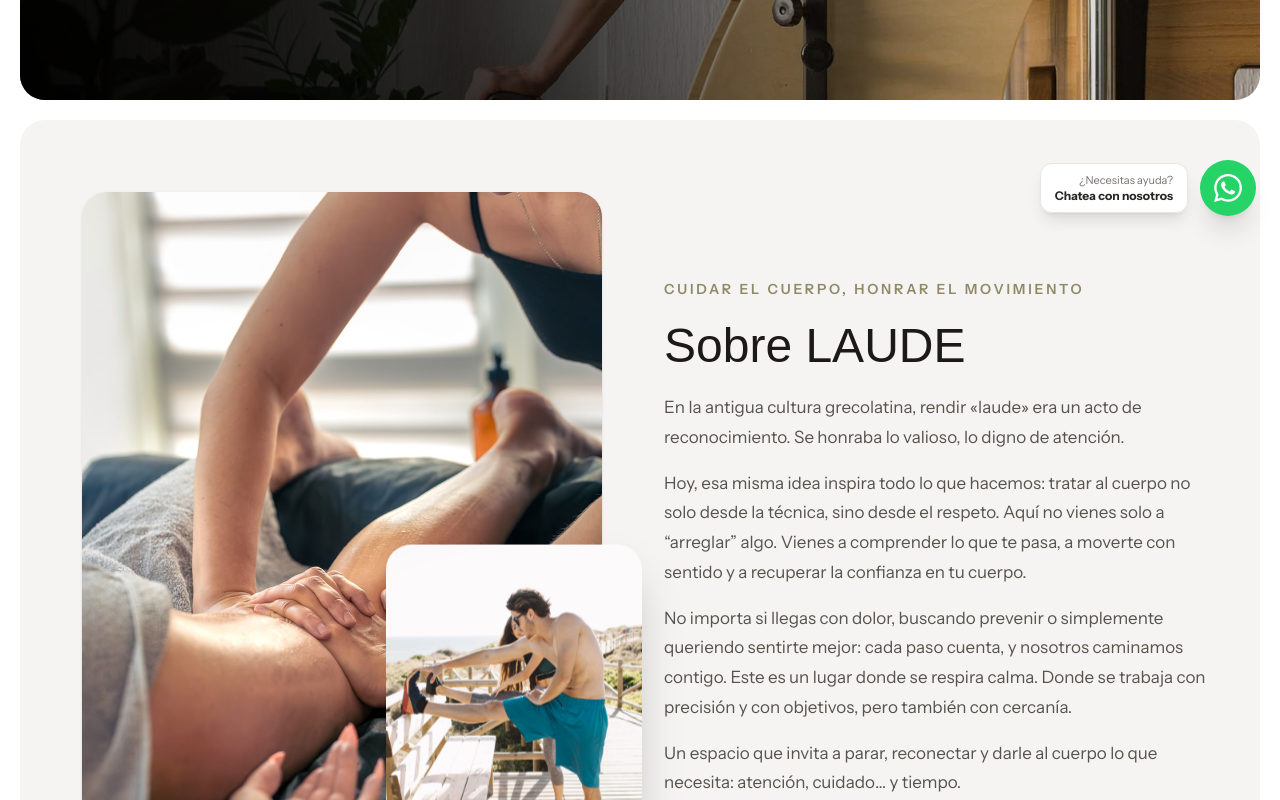
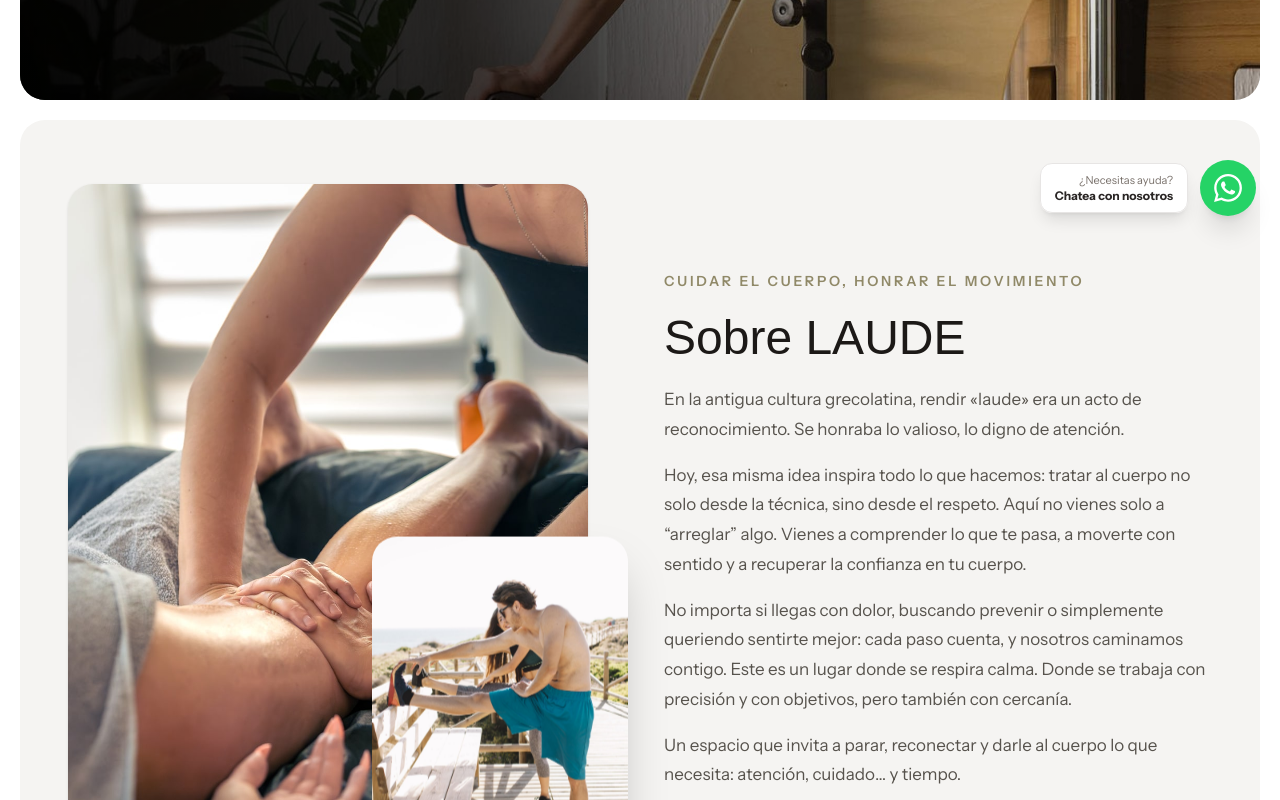
Before and after one commit to AlvaroDesigns/laude, a Next.js app: page /nosotros in a window 1280 px wide. Shown: the part 560-1360 px from the top of the page. Built offline with nearby package versions, Linux system fonts and the light colour scheme; a web font is replaced by a local one.

Commit message:
style(nosotros): align large photo horizontally flush with the header logo

```diff
--- a/src/app/nosotros/page.tsx
+++ b/src/app/nosotros/page.tsx
@@ -52,10 +52,10 @@ export default function NosotrosPage() {
 
       <ScrollReveal>
       {/* 2. SOBRE LAUDE SECTION (Collage on left, copy on right) */}
-      <section className="mx-4 sm:mx-5 bg-[#f5f4f2] rounded-[25px] p-6 sm:p-10 lg:p-12 overflow-hidden">
+      <section className="mx-4 sm:mx-5 bg-[#f5f4f2] rounded-[25px] px-5 sm:px-8 lg:px-12 py-8 sm:py-12 lg:py-14 overflow-hidden">
         <div className="grid grid-cols-1 md:grid-cols-12 gap-8 lg:gap-12 items-center">
           {/* Left: Dual Image Collage */}
-          <div className="md:col-span-6 flex justify-center items-center">
+          <div className="md:col-span-6 flex justify-start items-center">
             <NosotrosCollage />
           </div>
 
--- a/src/components/nosotros/NosotrosCollage.tsx
+++ b/src/components/nosotros/NosotrosCollage.tsx
@@ -41,9 +41,9 @@ export function NosotrosCollage() {
   }, []);
 
   return (
-    <div ref={containerRef} className="relative flex justify-center items-center w-full py-4 sm:py-6">
+    <div ref={containerRef} className="relative flex justify-start items-center w-full py-2">
       {/* Sizing wrapper: centered and generous in scale */}
-      <div className="relative w-full max-w-[480px] lg:max-w-[520px]">
+      <div className="relative w-full max-w-[460px] sm:max-w-[490px] lg:max-w-[520px]">
         {/* Main vertical photo: centered, prominent presence */}
         <div className="relative aspect-[4/5] sm:aspect-[3/4] w-full rounded-[25px] overflow-hidden shadow-sm">
           <Image
```
